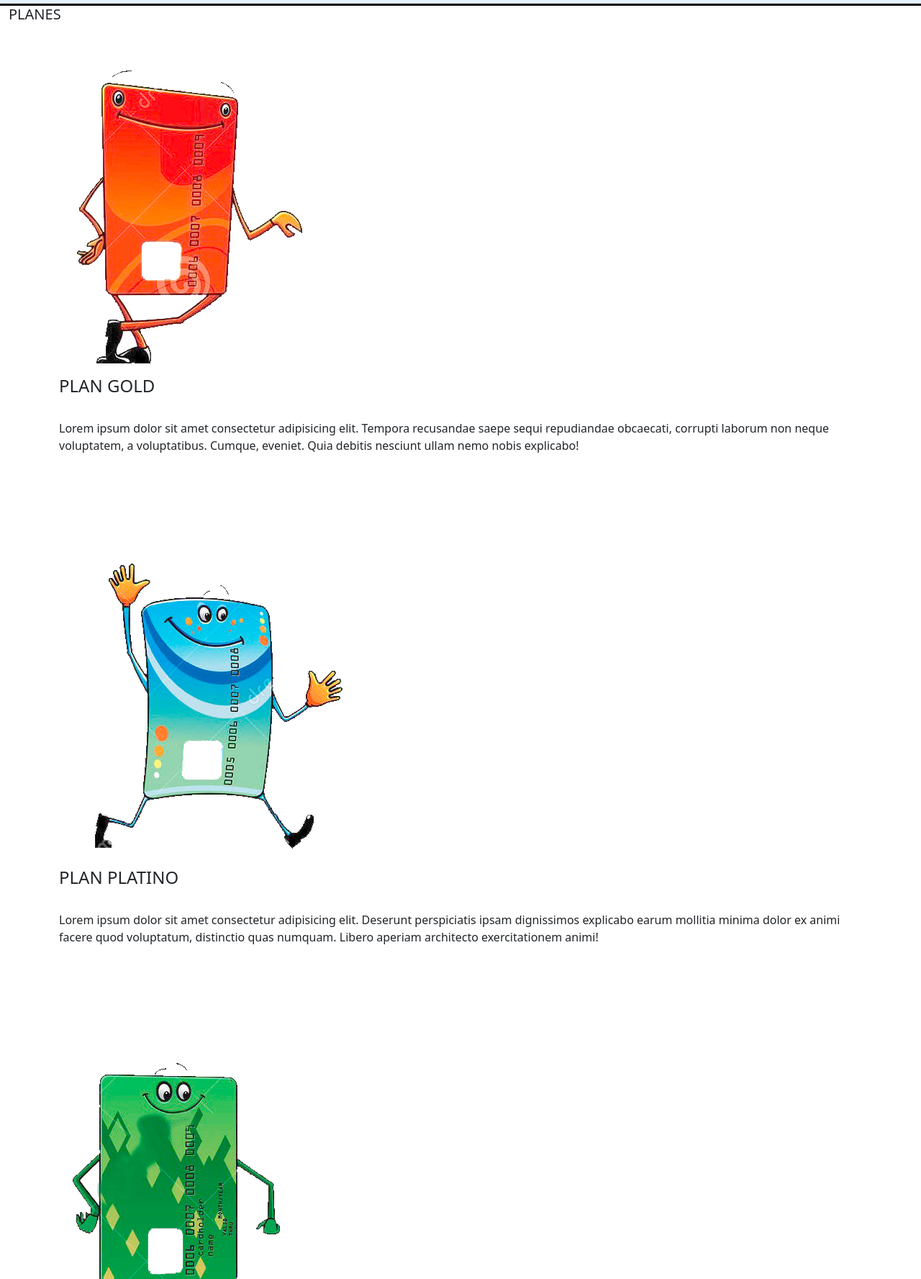
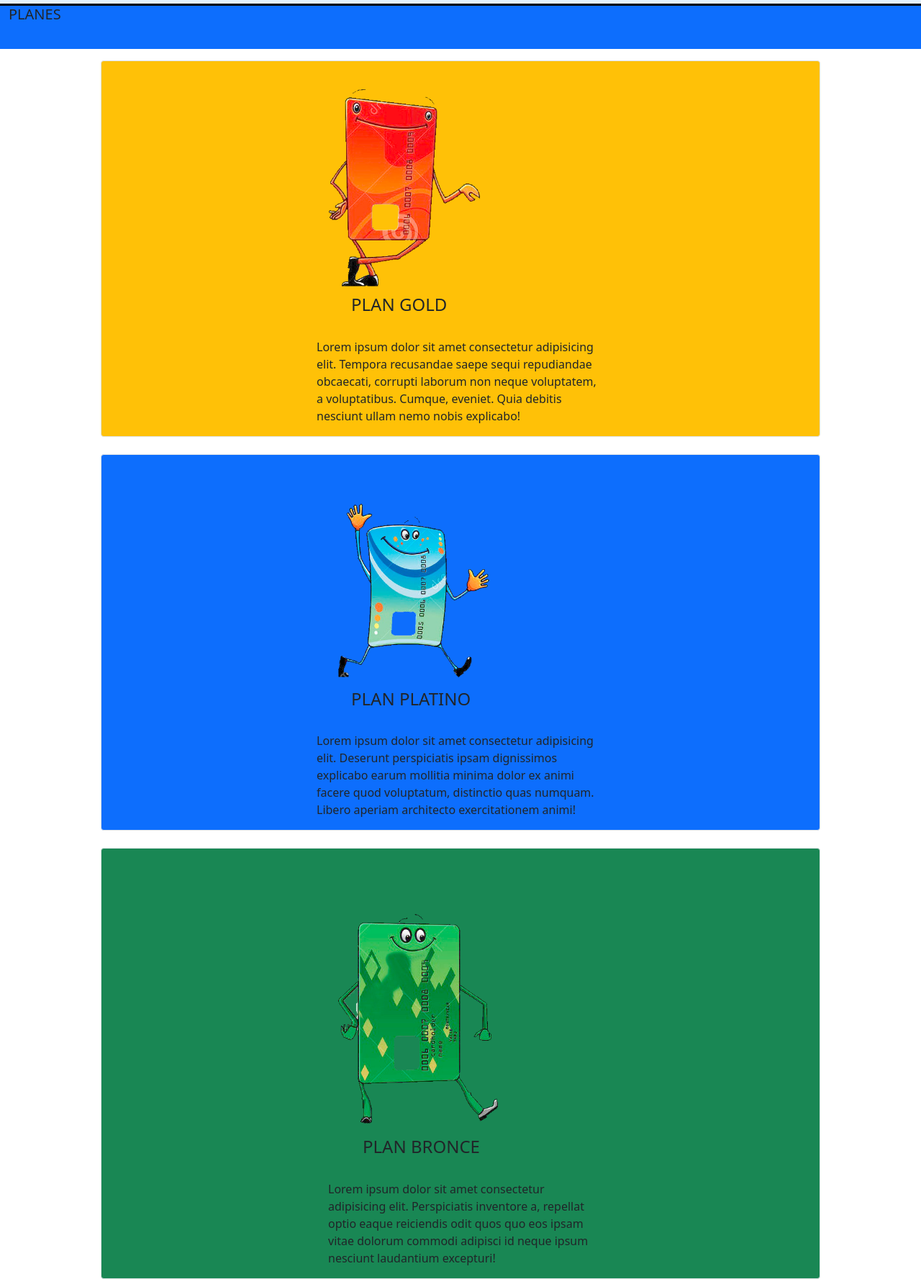
Before and after one commit to RamiroFerz/Nam-Salud---Ramiro-Fernandez-Montero, a plain HTML site: page pages/planes.html in a window 1280 px wide. Shown: the part 122-1899 px from the top of the page at 72% size. Drawn offline with nearby package versions, Linux system fonts and the light colour scheme.

Commit message:
Aplico bootstrap a todos los enlaces

```diff
--- a/css/stylesP.css
+++ b/css/stylesP.css
@@ -29,6 +29,7 @@ footer div div li a{
     color: black;
 }
 
+
 .mapaSitio{
     padding-top: 54px;
     padding-left: 140px;
--- a/pages/planes.html
+++ b/pages/planes.html
@@ -37,31 +37,31 @@
             </div>
           </nav>
     </header>
-    <div class="container-fluid">
+    <div class="container-fluid bg-primary" style="height: 60px">
 <h5 class="animate__animated animate__bounceInLeft">PLANES</h5>
     </div>
-    <div class="container-sm">
-    <section class="">
-        <img src="../img/gold.png" class="planGold" id="imagenCredencial">
-        <h4>PLAN GOLD</h4>
+    <div class="container-sm bg-warning rounded border  mt-3 " style="width:1000px">
+    <section class="mx-auto" style="width: 400px;">
+        <img src="../img/gold.png" class="planGold ps-7" id="imagenCredencial" style="width: 250px;">
+        <h4 class="ps-5">PLAN GOLD</h4>
         <br>
         <P>Lorem ipsum dolor sit amet consectetur adipisicing elit. Tempora recusandae saepe sequi repudiandae obcaecati, corrupti laborum non neque voluptatem, a voluptatibus. Cumque, eveniet. Quia debitis nesciunt ullam nemo nobis explicabo!</P>
             </section>
         </div>
             <br>
-            <div class="container-sm">
-            <section class="sectionPlatino">
-                <img src="../img/Sin título-111 platino.png" class="planPlatino" id="imagenCredencial">
-                <h4>PLAN PLATINO</h4>
+            <div class="container-sm bg-primary rounded border" style="width:1000px">
+            <section class="mx-auto " style="width: 400px;">
+                <img src="../img/Sin título-111 platino.png" class="planPlatino" style="width: 250px;" id="imagenCredencial">
+                <h4 class="ps-5">PLAN PLATINO</h4>
                 <br>
                 <P>Lorem ipsum dolor sit amet consectetur adipisicing elit. Deserunt perspiciatis ipsam dignissimos explicabo earum mollitia minima dolor ex animi facere quod voluptatum, distinctio quas numquam. Libero aperiam architecto exercitationem animi!</P>
             </section>
         </div>
             <br>
-            <div class="container-sm">
-            <section class="sectionBronce">
-                <img src="../img/Sin título-11 phbron.png" class="planBronce" id="imagenCredencial">
-                <h4>PLAN BRONCE</h4>
+            <div class="container-sm bg-success rounded border" style="width:1000px">
+            <section class="mx-auto ps-3" style="width: 400px;">
+                <img src="../img/Sin título-11 phbron.png" class="planBronce" id="imagenCredencial" style="width: 250px;">
+                <h4 class="ps-5">PLAN BRONCE</h4>
                 <br>
                 <P>Lorem ipsum dolor sit amet consectetur adipisicing elit. Perspiciatis inventore a, repellat optio eaque reiciendis odit quos quo eos ipsam vitae dolorum commodi adipisci id neque ipsum nesciunt laudantium excepturi!</P>
             </section>
```
Also changed, not shown: css/styles.css (+0 -10 lines), index.html (+14 -12 lines), pages/cartillaMedica.html (+2 -2 lines), pages/contacto.html (+2 -2 lines), pages/quieroSerPrestador.html (+2 -2 lines), pages/sobreNosotros.html (+4 -4 lines).
